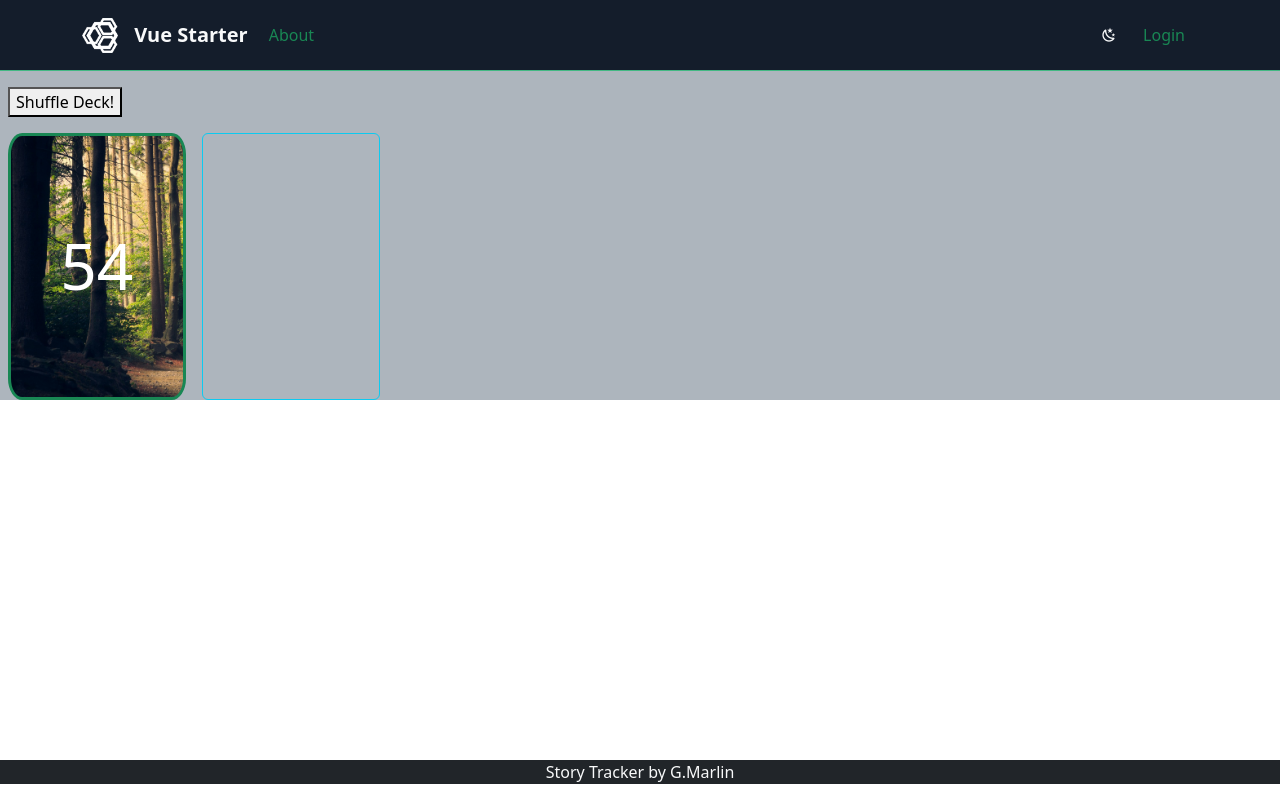
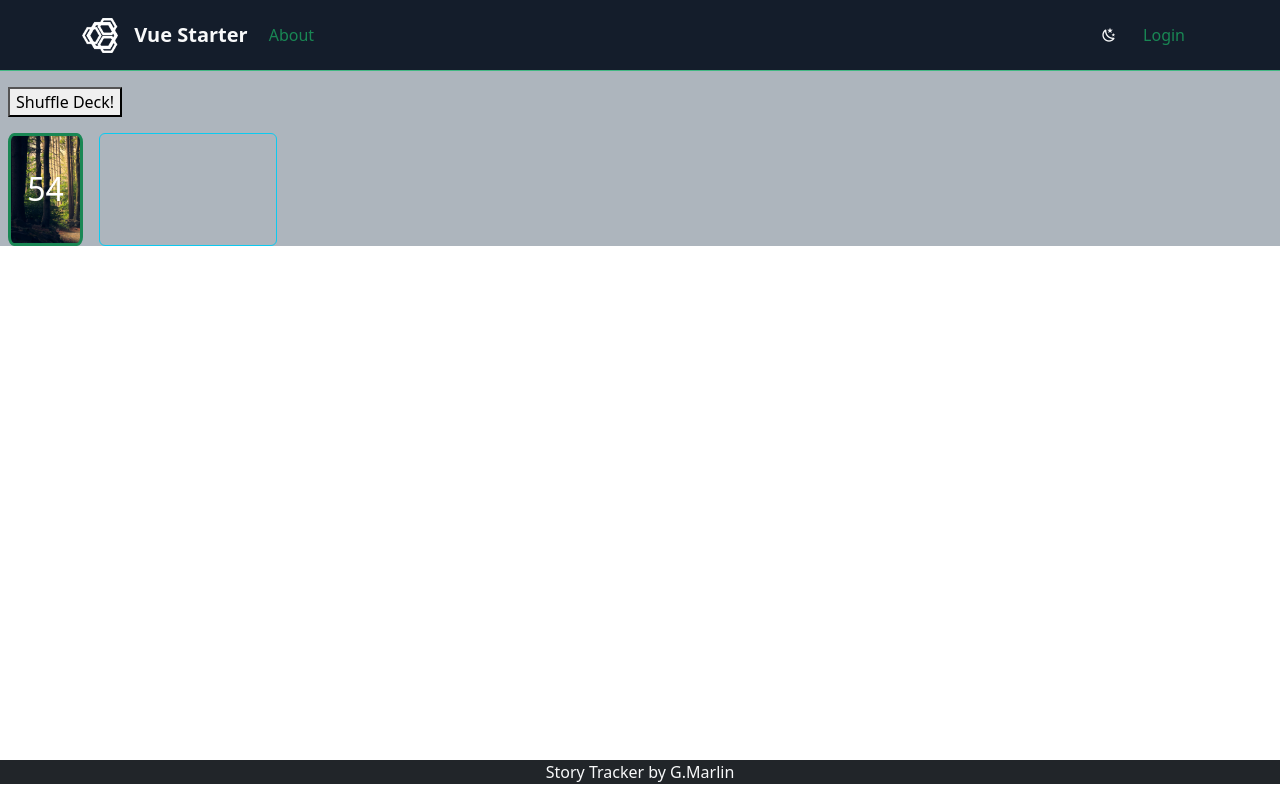
Before and after one commit to BlueFyre22/Apothecaria, a Vue app in the folder apothecaria/client/: page /#/ in a window 1280 px wide. Built offline with nearby package versions, Linux system fonts and the light colour scheme; what @bcwdev/auth0provider-client would draw is missing.

Commit message:
resize for diff screens

```diff
--- a/apothecaria/client/src/components/CardDeck.vue
+++ b/apothecaria/client/src/components/CardDeck.vue
@@ -84,7 +84,7 @@ async function flipCard() {
               (lastFlippedCard.value == 'Blk' || lastFlippedCard.value == 'Red') ? 'joker' : 'card']"
               :data-value="`${lastFlippedCard.value} ${lastFlippedCard.suit}`">
 
-              <p class="user-select-none">{{ lastFlippedCard.suit }}</p>
+              <p class="user-select-none mt-3">{{ lastFlippedCard.suit }}</p>
 
             </div>
             <div class="stackable mt-3 border border-info col-md-4 rounded">
@@ -126,9 +126,10 @@ async function flipCard() {
 }
 
 .joker {
-  font-size: 6rem;
+  font-size: xx-large;
   position: relative;
-  max-height: 20dvh;
+  max-height: 300px;
+  min-height: 100px;
   aspect-ratio: 2/3;
   background-size: cover;
   justify-content: center;
@@ -137,22 +138,30 @@ async function flipCard() {
   border-width: 3px !important;
   border-radius: 8%;
 
+
   @media screen and (min-width: 768px) {
-    max-height: 300px;
-    max-width: 200px;
+    max-height: 150px;
+    max-width: 75px;
+    font-size: 4rem;
+    aspect-ratio: 2/3;
+    font-size: xx-large;
+
   }
 
   @media screen and (min-width:2785px) {
     max-height: 400px;
     max-width: 250px;
+    font-size: xx-large;
   }
 }
 
 .card {
   position: relative;
-  max-height: 20dvh;
+  max-height: 300px;
+  min-height: 100px;
   aspect-ratio: 2/3;
-  font-size: 4rem;
+  font-size: large;
+
   background-size: cover;
   justify-content: center;
   align-items: center;
@@ -161,13 +170,18 @@ async function flipCard() {
   border-radius: 8%;
 
   @media screen and (min-width: 768px) {
-    max-height: 300px;
-    max-width: 200px;
+    max-height: 150px;
+    max-width: 75px;
+    font-size: 4rem;
+    aspect-ratio: 2/3;
+    font-size: xx-large;
+
   }
 
   @media screen and (min-width:2785px) {
     max-height: 400px;
     max-width: 250px;
+    font-size: xx-large;
   }
 }
 
@@ -175,7 +189,9 @@ async function flipCard() {
 .card::after {
   position: absolute;
   content: attr(data-value);
-  font-size: 1.5rem;
+  font-size: small;
+
+
 }
 
 .card::before {
@@ -193,7 +209,7 @@ async function flipCard() {
 .joker::after {
   position: absolute;
   content: attr(data-value);
-  font-size: 1.5rem;
+  font-size: small;
 }
 
 .joker::before {
```
